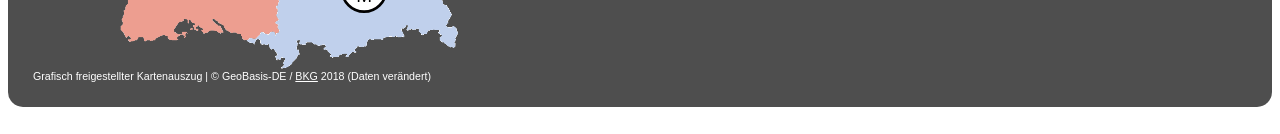
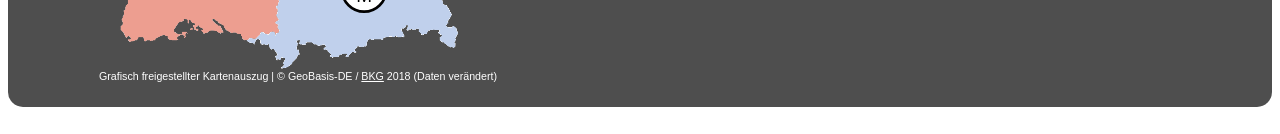
Before and after one commit to lhinderberger/dijkstra-demonstrator, a plain HTML site: page index.html in a window 1280 px wide. Shown: the part 663-797 px from the top of the page. Drawn offline with nearby package versions, Linux system fonts and the light colour scheme.

Commit message:
Alignment of map legal notice

```diff
--- a/index.html
+++ b/index.html
@@ -8,7 +8,7 @@
 
     .dijkstra-demonstrator { background: #4e4e4e; color: #fff; font-family: sans-serif; padding: 25px; border-radius: 15px; }
     .map { float: left; margin-right: 50px; }
-    .map-legal { font-size: 8pt; }
+    .map-legal { font-size: 8pt; text-align: center; }
     .map-legal a { color: #fff; }
 
     .svg-edge text { font-size: 9pt; }
```
